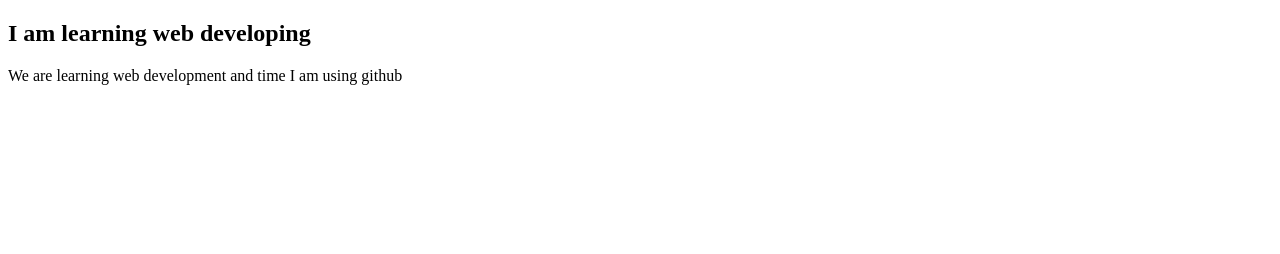
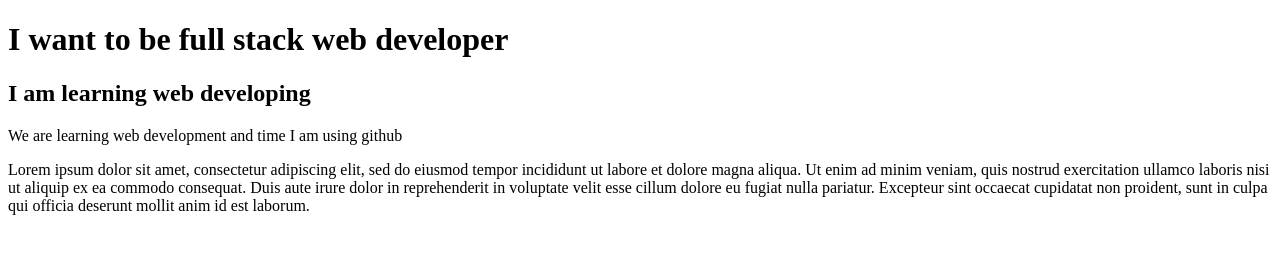
Before and after one commit to Ashraf59/my-first-website, a plain HTML site: page index.html in a window 1280 px wide. Drawn offline with Linux system fonts and the light colour scheme.

Commit message:
full stack web developer

```diff
--- a/index.html
+++ b/index.html
@@ -6,7 +6,9 @@
     <title>Document</title>
 </head>
 <body>
+    <h1>I want to be full stack web developer</h1>
     <h2>I am learning web developing</h2>
     <p>We are learning web development and time I am using github</p>
+    <p>Lorem ipsum dolor sit amet, consectetur adipiscing elit, sed do eiusmod tempor incididunt ut labore et dolore magna aliqua. Ut enim ad minim veniam, quis nostrud exercitation ullamco laboris nisi ut aliquip ex ea commodo consequat. Duis aute irure dolor in reprehenderit in voluptate velit esse cillum dolore eu fugiat nulla pariatur. Excepteur sint occaecat cupidatat non proident, sunt in culpa qui officia deserunt mollit anim id est laborum.</p>
 </body>
 </html>
```
